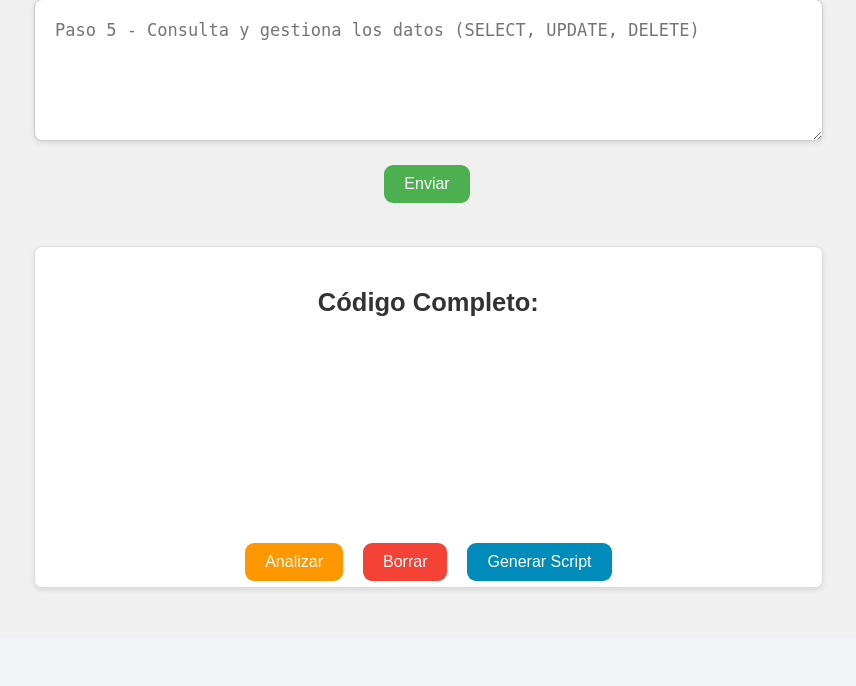
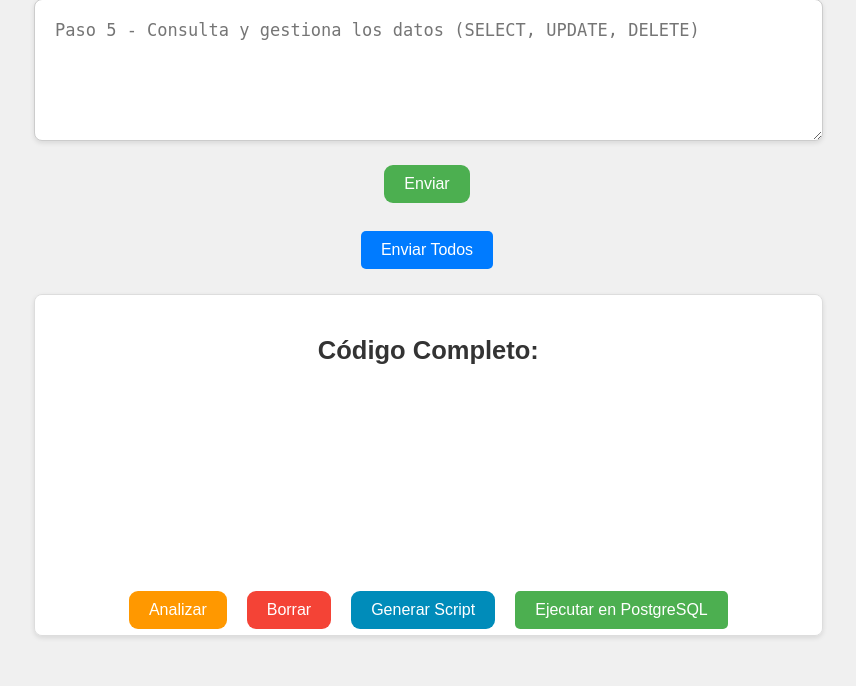
Before and after one commit to senor-coco/proyecto-compiladores, a Flask app: page / in a window 1320 px wide. Shown: the part 1133-1819 px from the top of the page, without its empty margins (50-906 px from the left). Before the commit the page ends 1725 px from the top, so only its background shows below. Run offline with Flask 3, Linux system fonts and the light colour scheme; some libraries are stand-ins or nearby versions.

Commit message:
conexionabasededatos

```diff
--- a/app.py
+++ b/app.py
@@ -17,9 +17,15 @@ def get_db_connection():
         conn = psycopg2.connect(
             host="localhost",
             database="compiladores",  # Cambia este nombre al de tu base de datos
-            user="root",
+            user="postgres",
             password="contraseña"
         )
+        conn.autocommit = True  # Configura autocommit para permitir comandos como CREATE DATABASE
+        # Comando de prueba para verificar conexión
+        cursor = conn.cursor()
+        cursor.execute("SELECT version();")
+        print("Conexión exitosa:", cursor.fetchone())  # Muestra la versión de PostgreSQL para confirmar conexión
+        cursor.close()
         return conn
     except Exception as e:
         print("Error al conectar a PostgreSQL:", e)
@@ -50,15 +56,15 @@ def submit_db_name():
     # Crear la base de datos en PostgreSQL
     conn = get_db_connection()
     if conn:
-        conn.autocommit = True
         cursor = conn.cursor()
         try:
             cursor.execute(f"CREATE DATABASE {db_name};")
             print("Base de datos creada exitosamente.")
         except Exception as e:
             print(f"Error al crear la base de datos: {e}")
-        cursor.close()
-        conn.close()
+        finally:
+            cursor.close()
+            conn.close()
     return redirect(url_for('index'))
 
 @app.route('/submit_use_db', methods=['POST'])
@@ -82,8 +88,9 @@ def submit_table_name():
             print("Tabla creada exitosamente.")
         except Exception as e:
             print(f"Error al crear la tabla: {e}")
-        cursor.close()
-        conn.close()
+        finally:
+            cursor.close()
+            conn.close()
     return redirect(url_for('index'))
 
 @app.route('/submit_insert_data', methods=['POST'])
@@ -101,8 +108,9 @@ def submit_insert_data():
             print("Datos insertados exitosamente.")
         except Exception as e:
             print(f"Error al insertar datos: {e}")
-        cursor.close()
-        conn.close()
+        finally:
+            cursor.close()
+            conn.close()
     return redirect(url_for('index'))
 
 @app.route('/submit_query_data', methods=['POST'])
@@ -124,8 +132,9 @@ def submit_query_data():
                 print("Operación realizada exitosamente.")
         except Exception as e:
             print(f"Error al ejecutar la consulta: {e}")
-        cursor.close()
-        conn.close()
+        finally:
+            cursor.close()
+            conn.close()
     return redirect(url_for('index'))
 
 # Nueva ruta para el análisis léxico
@@ -143,5 +152,55 @@ def analizar():
     # Devolver los tokens como JSON
     return jsonify({'tokens': tokens})
 
+# Nueva ruta para ejecutar el código completo en PostgreSQL
+@app.route('/ejecutar_sql', methods=['POST'])
+def ejecutar_sql():
+    data = request.get_json()
+    codigo_sql = data.get('codigo_sql', '')
+
+    # Conectarse a PostgreSQL
+    conn = get_db_connection()
+    if conn:
+        cursor = conn.cursor()
+        try:
+            cursor.execute(codigo_sql)
+            conn.commit()
+            message = "Código ejecutado exitosamente en PostgreSQL."
+        except Exception as e:
+            message = f"Error al ejecutar el código: {e}"
+        finally:
+            cursor.close()
+            conn.close()
+    else:
+        message = "No se pudo conectar a PostgreSQL."
+
+    return jsonify({"message": message})
+
+# Nueva ruta para recibir todos los campos juntos y enviarlos al "Código Completo"
+@app.route('/submit_all', methods=['POST'])
+def submit_all():
+    global db_name, use_db, table_name, insert_data, query_data
+
+    data = request.get_json()
+    db_name = data.get('db_name', '')
+    use_db = data.get('use_db', '')
+    table_name = data.get('table_name', '')
+    insert_data = data.get('insert_data', '')
+    query_data = data.get('query_data', '')
+
+    # Combinar todos los textos en uno solo
+    texto_completo = f"""
+{db_name}
+
+{use_db}
+
+{table_name}
+
+{insert_data}
+
+{query_data}
+"""
+    return jsonify({"texto_completo": texto_completo})
+
 if __name__ == '__main__':
     app.run(debug=True)
--- a/static/css/style.css
+++ b/static/css/style.css
@@ -344,3 +344,33 @@ h1 {
     outline: none;
     border-color: #2196F3;
 }
+
+.btn.ejecutar {
+    background-color: #4CAF50; /* Verde más visible */
+    color: white;
+    border: none;
+    padding: 10px 20px;
+    font-size: 16px;
+    cursor: pointer;
+    border-radius: 5px;
+    transition: background-color 0.3s ease;
+}
+
+.btn.ejecutar:hover {
+    background-color: #45a049; /* Un verde más oscuro para el efecto hover */
+}
+
+.btn.enviar-todos {
+    background-color: #007bff; /* Cambia a un azul más oscuro o el color que prefieras */
+    color: white; /* Texto en blanco para contraste */
+    border: none; /* Sin borde */
+    padding: 10px 20px;
+    font-size: 16px;
+    border-radius: 5px;
+    cursor: pointer;
+    transition: background-color 0.3s ease;
+}
+
+.btn.enviar-todos:hover {
+    background-color: #0056b3; /* Un azul aún más oscuro al hacer hover */
+}
--- a/static/js/script.js
+++ b/static/js/script.js
@@ -62,6 +62,7 @@ function enviarTodosLosFormularios() {
                     <button type="button" class="btn analizar" onclick="analizarCodigo()">Analizar</button>
                     <button type="button" class="btn borrar" onclick="borrarScript()">Borrar</button>
                     <button type="button" class="btn generar" onclick="generarScript()">Generar Script</button>
+                    <button type="button" class="btn ejecutar" onclick="ejecutarEnPostgreSQL()">Ejecutar en PostgreSQL</button>
                 </div>
             `;
         } else {
@@ -77,6 +78,7 @@ function enviarTodosLosFormularios() {
                     <button type="button" class="btn analizar" onclick="analizarCodigo()">Analizar</button>
                     <button type="button" class="btn borrar" onclick="borrarScript()">Borrar</button>
                     <button type="button" class="btn generar" onclick="generarScript()">Generar Script</button>
+                    <button type="button" class="btn ejecutar" onclick="ejecutarEnPostgreSQL()">Ejecutar en PostgreSQL</button>
                 </div>
             `;
             // Insertar el cuadro blanco en el DOM
@@ -99,6 +101,21 @@ document.querySelectorAll('.step-input').forEach((element, index, array) => {
                 nextElement.focus();
             }
         }
+    });
+});
+
+// Función para almacenar y cargar datos previos de los formularios
+document.querySelectorAll('.step-input').forEach((element) => {
+    const name = element.getAttribute('name');
+
+    // Cargar datos previos
+    if (localStorage.getItem(name)) {
+        element.value = localStorage.getItem(name);
+    }
+
+    // Guardar cambios en localStorage al escribir en el campo
+    element.addEventListener('input', function() {
+        localStorage.setItem(name, element.value);
     });
 });
 
@@ -178,3 +195,25 @@ function generarScript() {
         alert('Tu navegador no soporta la descarga de archivos. Por favor, copia y pega el contenido manualmente.');
     }
 }
+
+// Nueva función para ejecutar el código completo en PostgreSQL
+function ejecutarEnPostgreSQL() {
+    const textoCompleto = document.getElementById('texto-completo').innerText;
+
+    fetch('/ejecutar_sql', {
+        method: 'POST',
+        headers: {
+            'Content-Type': 'application/json'
+        },
+        body: JSON.stringify({ 'codigo_sql': textoCompleto })
+    })
+    .then(response => response.json())
+    .then(data => {
+        console.log(data.message);
+        alert(data.message); // Muestra un mensaje con el resultado de la ejecución
+    })
+    .catch(error => {
+        console.error('Error al ejecutar en PostgreSQL:', error);
+        alert('Error al ejecutar el código en PostgreSQL');
+    });
+}
--- a/templates/index.html
+++ b/templates/index.html
@@ -5,7 +5,6 @@
     <meta name="viewport" content="width=device-width, initial-scale=1.0">
     <title>Proyecto PostgreSQL</title>
     <link rel="stylesheet" type="text/css" href="{{ url_for('static', filename='css/style.css') }}">
-    <!-- Enlace a jQuery (ya lo tienes) -->
     <script src="https://code.jquery.com/jquery-3.6.0.min.js"></script>
 </head>
 
@@ -59,6 +58,9 @@
             </form>
             <br>
 
+            <!-- Botón para enviar todos los campos al código completo -->
+            <button type="button" class="btn enviar-todos" onclick="enviarTodosLosFormularios()">Enviar Todos</button>
+
             <!-- Mostrar el cuadro blanco con el texto completo si existe -->
             {% if texto_completo %}
             <div id="cuadro-blanco" class="cuadro-blanco">
@@ -69,6 +71,7 @@
                     <button type="button" class="btn analizar" onclick="analizarCodigo()">Analizar</button>
                     <button type="button" class="btn borrar" onclick="borrarScript()">Borrar</button>
                     <button type="button" class="btn generar" onclick="generarScript()">Generar Script</button>
+                    <button type="button" class="btn ejecutar" onclick="ejecutarEnPostgreSQL()">Ejecutar en PostgreSQL</button>
                 </div>
             </div>
             <!-- Div para mostrar la tabla de tokens -->
@@ -80,7 +83,6 @@
             <img src="{{ url_for('static', filename='img/bd.png') }}" alt="Icono de base de datos" class="animate-image">
         </div>
 </main>
-    <!-- Enlace al archivo JavaScript -->
 <script src="{{ url_for('static', filename='js/script.js') }}"></script>
 </body>
 </html>
```
Lines whose indentation alone changed are shown as unchanged.
